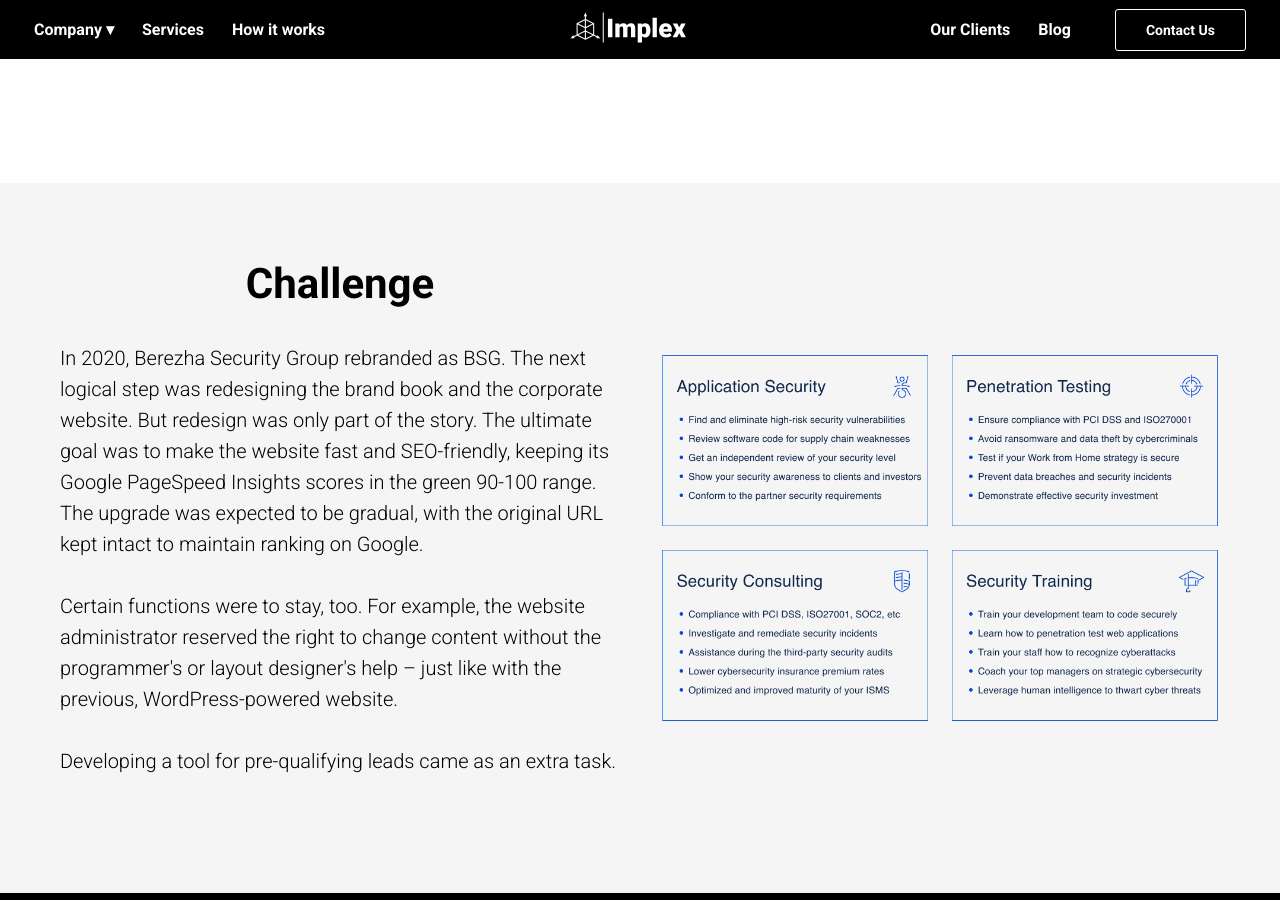
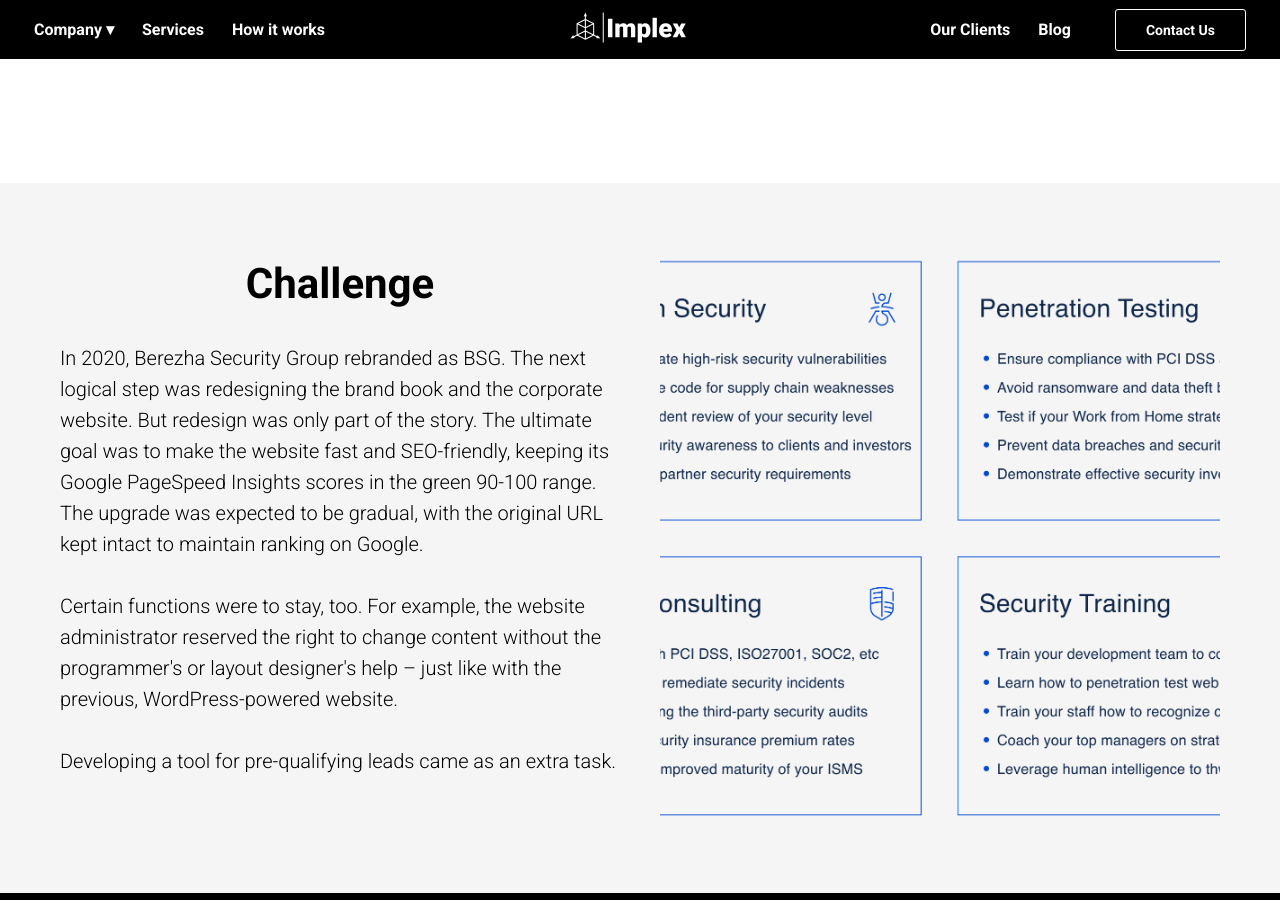
Before and after one commit to implex-code-repo/implex-site, a Jekyll site: the page built from _pages/case-study/bsg/bsg.html, in a window 1280 px wide and 900 px high, scrolled down 843 px. Built offline with Jekyll 4.4.1, drawn with Linux system fonts in a browser that asks for light colours; nearby versions of some CDN libraries; library files that are not in the unit come from our copies.

Commit message:
Increase challenge image for mobiles

```diff
--- a/_pages/case-study/bsg/bsg.html
+++ b/_pages/case-study/bsg/bsg.html
@@ -45,7 +45,7 @@
           <div>Developing a tool for pre-qualifying leads came as an extra task.</div>
         </div>
         <div class="column-wrapper big">
-          <div class="image" id="image2" style="background-image: url('../../assets/img/case-study/bsg/challenge_!!.png')"></div>
+          <div class="image" id="image2" style="background-image: url('../../assets/img/case-study/bsg/challenge2_!!.png')"></div>
         </div>
       </div>
     </div>
```
Also changed, not shown: assets/img/case-study/bsg/challenge2_!!.png (added).
